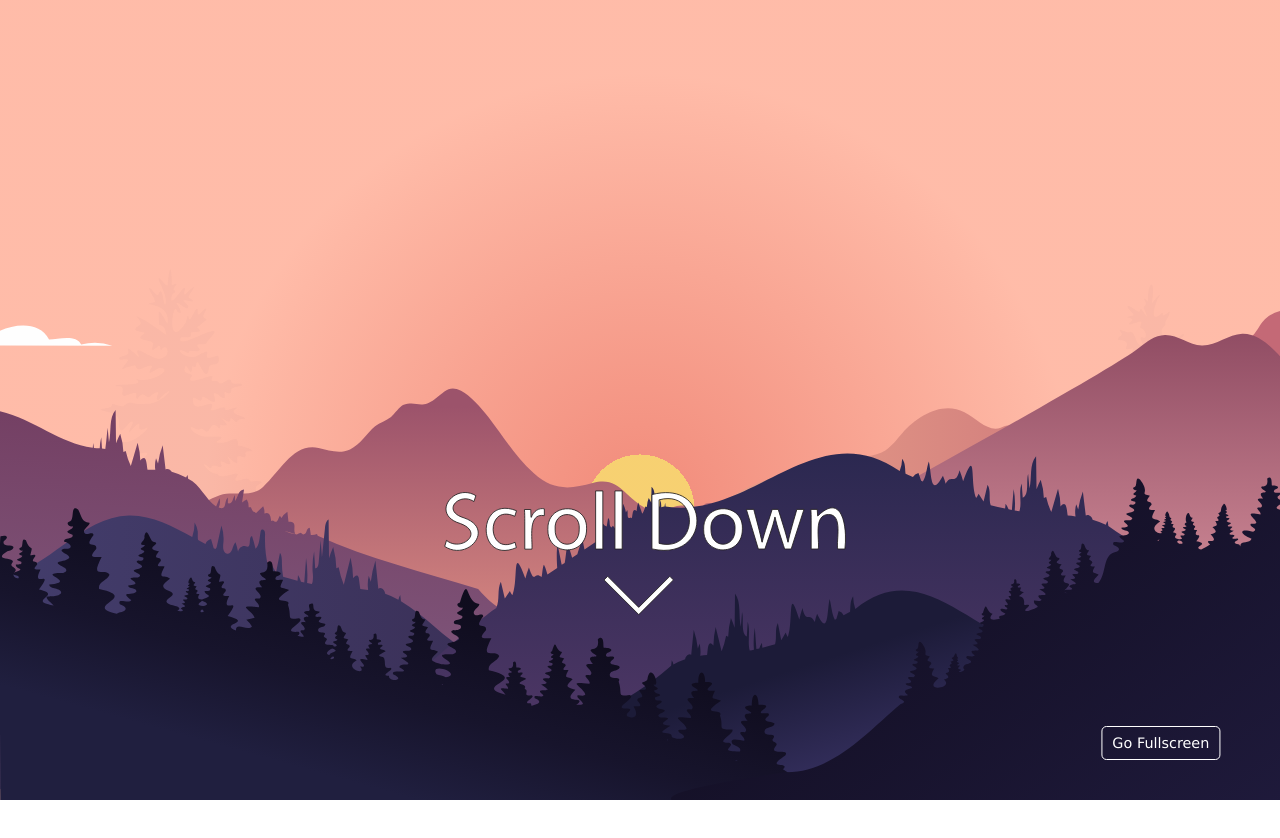
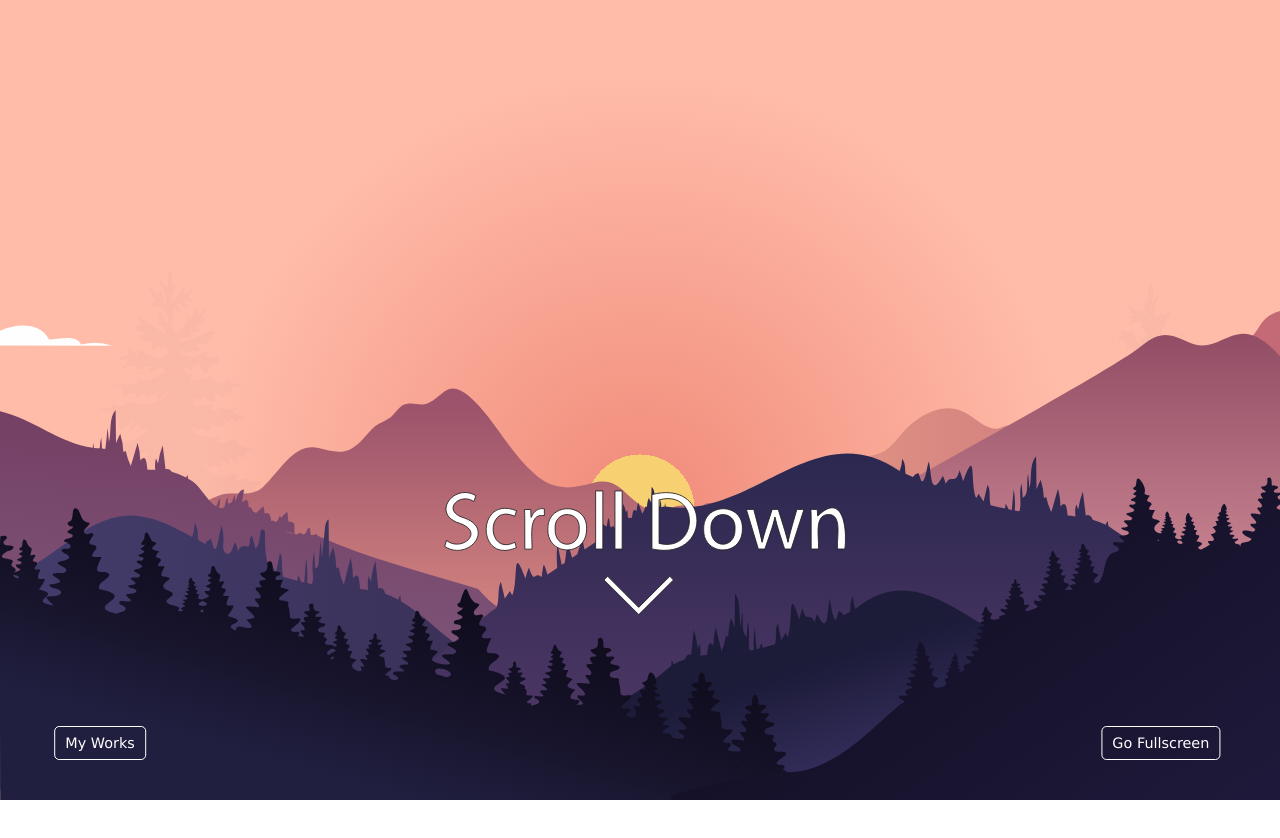
Before and after one commit to Karannkx/scroll, a plain HTML site: page index.html in a window 1280 px wide. Shown: the top 838 px of the page. Drawn offline with nearby package versions, Linux system fonts and the light colour scheme.

Commit message:
Add files via upload

```diff
--- a/index.html
+++ b/index.html
@@ -2,7 +2,7 @@
 <html lang="en" >
 <head>
   <meta charset="UTF-8">
-  <title>Scroll</title>
+  <title>CodePen - Parallax scroll animation</title>
   <meta name="viewport" content="width=device-width, initial-scale=1"><link rel="stylesheet" href="./style.css">
 
 </head>
@@ -333,6 +333,8 @@
 </svg>
 
 <div class="scrollElement"></div>
+
+<a href="https://codepen.io/collection/DxkYzq" target="_blank" class="btn btn_works">My Works</a>
 <button class="btn" id="fullscr">Go Fullscreen</button>
 <!-- partial -->
   <script src='https://cdnjs.cloudflare.com/ajax/libs/gsap/3.3.4/gsap.min.js'></script>
```
